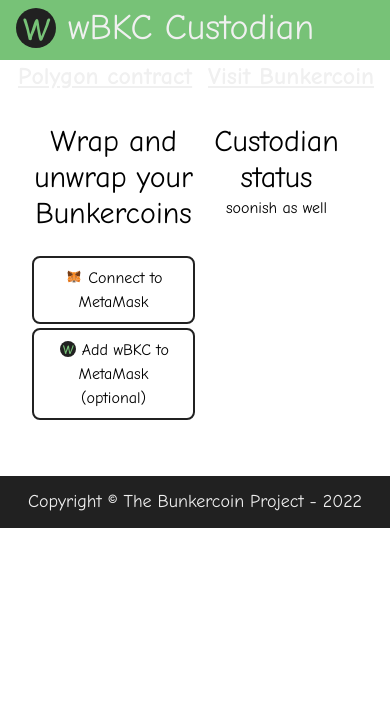
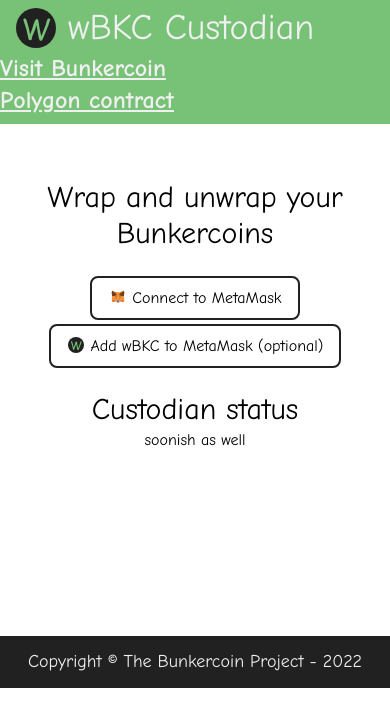
Before and after one commit to bunkercoin/wbkc-wrapper, a website built with Vite: page index.html in a window 390 px wide. Built offline with nearby package versions, Linux system fonts and the light colour scheme.

Commit message:
css media queries are amazing...

```diff
--- a/index.html
+++ b/index.html
@@ -28,10 +28,10 @@
         <span class="ml-4 mt-6 text-4xl"><img src="/assets/favicon.svg" alt="The Bunkercoin logo"
                 class="inline-block w-10 mb-1"> wBKC Custodian
         </span>
-        <span class="float-right mr-4 text-2xl underline mt-2 font-semibold">
+        <span class="float-right mr-4 text-2xl underline mt-2 font-semibold header-link">
             <a href="//bunkercoin.xyz" target="_blank" rel="noopener noreferrer">Visit Bunkercoin</a>
         </span>
-        <span class="float-right mr-4 text-2xl underline mt-2 font-semibold">
+        <span class="float-right mr-4 text-2xl underline mt-2 font-semibold header-link">
             <a href="//polygonscan.com/address/0x5BCda6E59262A96a599Ea938c9B679714c105Bba" target="_blank"
                 rel="noopener noreferrer">Polygon contract</a>
         </span>
--- a/src/main.css
+++ b/src/main.css
@@ -15,6 +15,22 @@
     row-gap: 0px;
 }
 
+@media screen and (max-width: 750px) {
+    main {
+        grid-template-columns: 1fr;
+        grid-template-rows: repeat(2, 1fr);
+    }
+
+    .header-link {
+        float: none;
+    }
+
+    .header-link::before {
+        content: "\A";
+        white-space: pre;
+    }
+}
+
 /* Make tables look epic */
 td,
 th {
```
